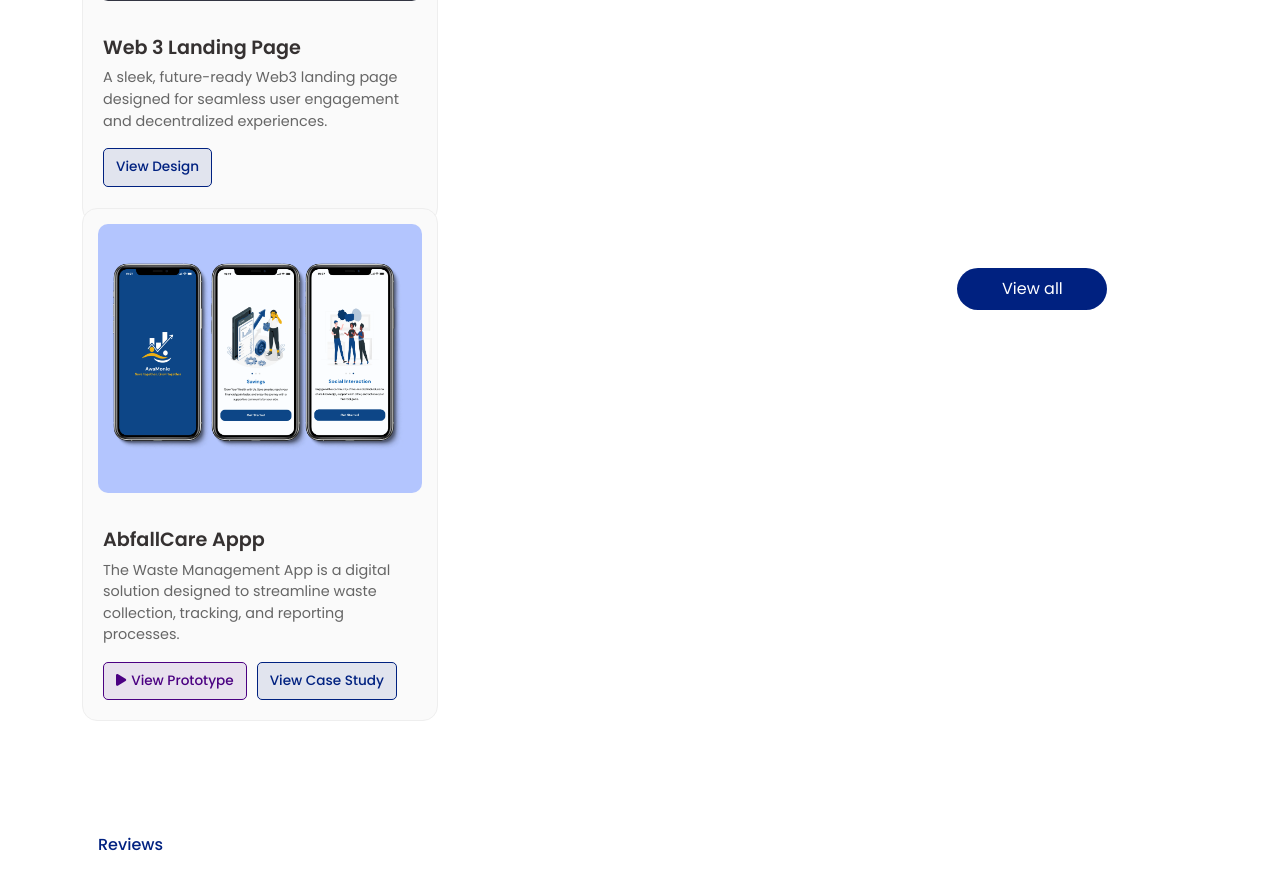
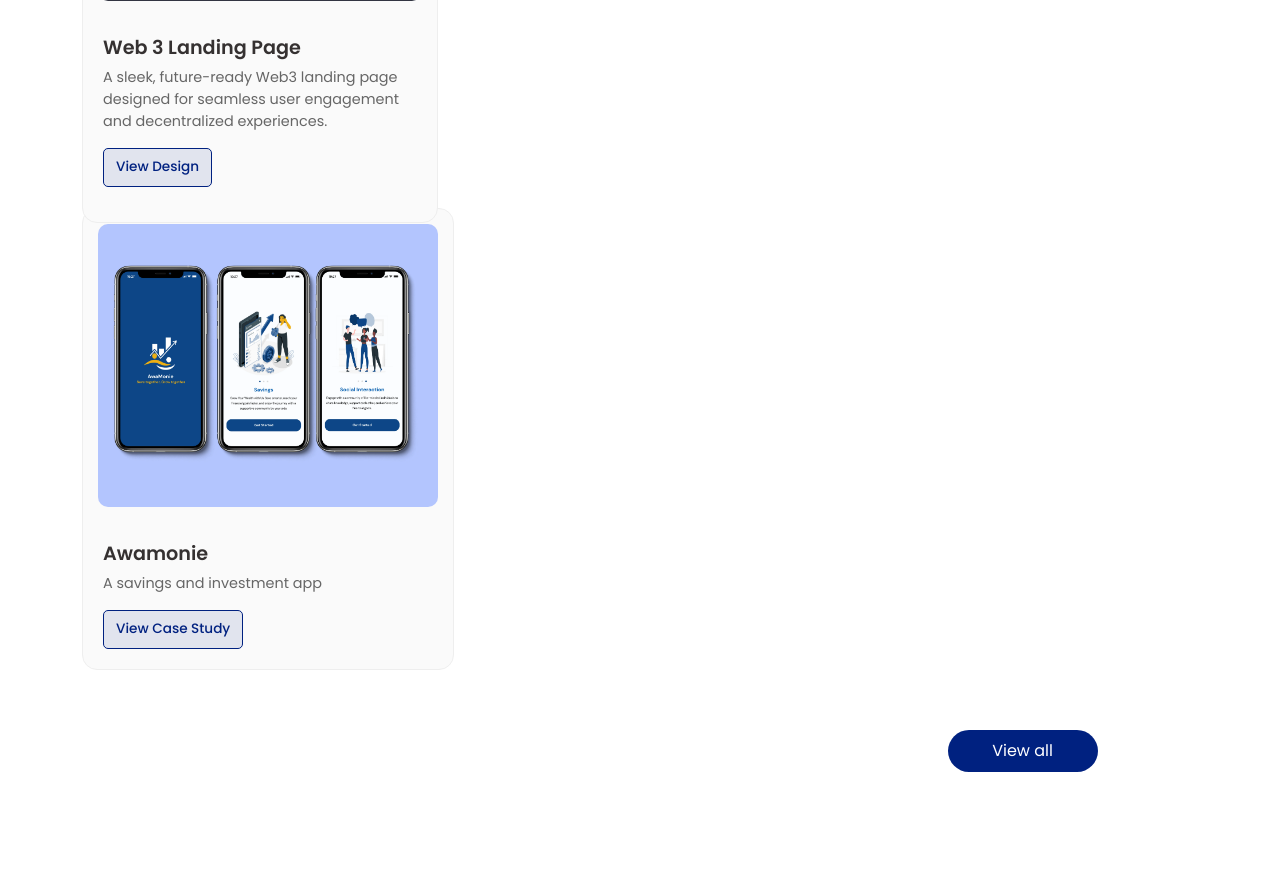
Before and after one commit to Colorblendcreatives/Colorblendcreatives, a Django app: page / in a window 1280 px wide. Shown: the part 3727-4605 px from the top of the page. Run offline with Django 5.2, Linux system fonts and the light colour scheme; some libraries are stand-ins or nearby versions.

Commit message:
index.html

```diff
--- a/template/index.html
+++ b/template/index.html
@@ -322,7 +322,7 @@
                 </div>
             </div>
 
-            <!-- Awamonie - UI/UX -->
+            <!-- saffron - UI/UX -->
             <div class="col-md-4 mt-3 project-item frontend">
                 <div class="portfolio-card" style="margin-top: 40px;">
                     <div class="portfolio-image">
@@ -378,21 +378,19 @@
             </div>
         </div>
 
-        <div class="row project-container">
-            <!-- Abfallcare Mobile App - UI/UX -->
+
+            <!-- Awamonie Mobile App - UI/UX -->
             <div class="col-md-4 project-item uiux">
                 <div class="portfolio-card">
                     <div class="portfolio-image">
-                        <img src="{% static 'img/Awamonie.webp' %}" alt="Abfallcare app" class="img-fluid">
+                        <img src="{% static 'img/Awamonie.webp' %}" alt="Awamonie app" class="img-fluid">
                     </div>
                     <div class="portfolio-content">
-                        <h3>AbfallCare Appp</h3>
-                        <p>The Waste Management App is a digital solution designed to streamline waste collection, tracking, and reporting processes.</p>
+                        <h3>Awamonie</h3>
+                        <p>A savings and investment app</p>
                         <div class="project-actions">
-                            <a href="https://www.figma.com/proto/KR0pFkmeY6fR2xmSeEmfna/Abfallcare--my-copy-?node-id=151-4264&p=f&t=SfNBEfXULxFtAk8J-1&scaling=scale-down&content-scaling=fixed&page-id=97%3A1679&starting-point-node-id=151%3A5445" class="action-btn prototype-btn" target="_blank">
-                                <i class="fas fa-play"></i> View Prototype
-                            </a>
-                            <a href="https://www.behance.net/gallery/224659397/ABFALLCARE-WASTE-MANAGEMENT" class="action-btn case-study-btn" target="_blank">
+
+                            <a href="https://www.behance.net/gallery/203453909/AWAMONIE-Savings-and-Investment-app" class="action-btn case-study-btn" target="_blank">
                                 View Case Study
                             </a>
                         </div>
```
